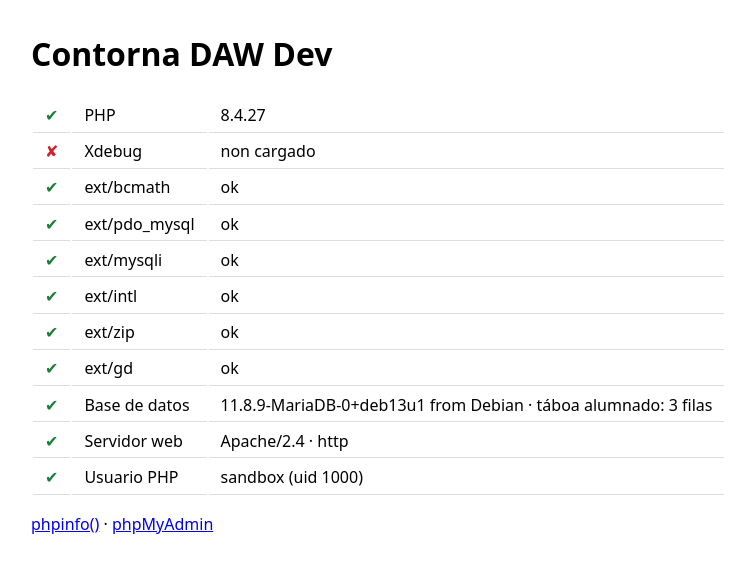
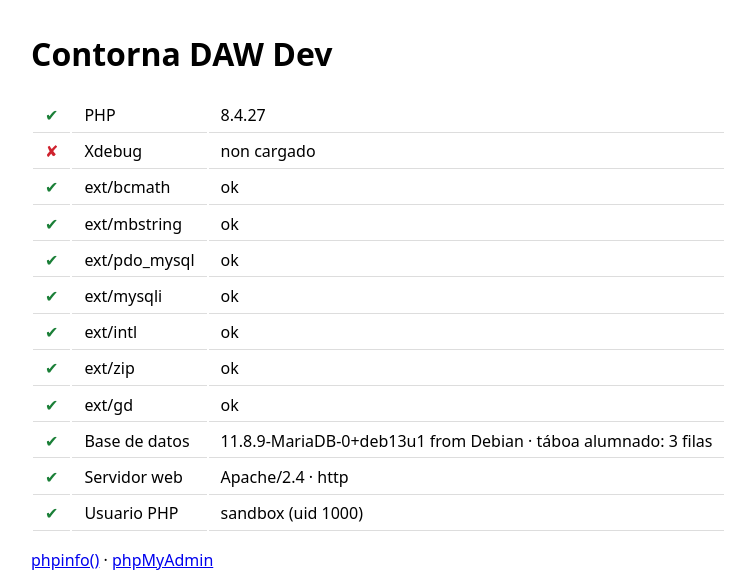
Before and after one commit to miguelfm/daw-dev, a PHP site: page / in a window 1280 px wide. Shown: the top 573 px of the page, without its empty margins (241-996 px from the left). Run offline with PHP 8.4, Linux system fonts and the light colour scheme; data comes from the database, SQL or seed files in the repository.

Commit message:
Install mbstring in the PHP 8.6 image
The official php:8.6 images no longer compile mbstring, which the 8.5
ones did, so mb_strlen() was missing and DWCS U4 code failed with a
fatal error. With it, the image has the same 45 PHP modules as 8.5.
The status page and CI now check for it.

Co-Authored-By: Claude Opus 5.5 <noreply@anthropic.com>

```diff
--- a/www/index.php
+++ b/www/index.php
@@ -9,7 +9,7 @@ $checks['PHP'] = [true, PHP_VERSION];
 $xdebug = extension_loaded('xdebug');
 $checks['Xdebug'] = [$xdebug, $xdebug ? phpversion('xdebug') . ' · modo: ' . implode(',', xdebug_info('mode')) : 'non cargado'];
 
-foreach (['bcmath', 'pdo_mysql', 'mysqli', 'intl', 'zip', 'gd'] as $ext) {
+foreach (['bcmath', 'mbstring', 'pdo_mysql', 'mysqli', 'intl', 'zip', 'gd'] as $ext) {
     $checks["ext/$ext"] = [extension_loaded($ext), extension_loaded($ext) ? 'ok' : 'falta'];
 }
 
```
Also changed, not shown: .github/workflows/ci.yml, README.md, 1 other file.
